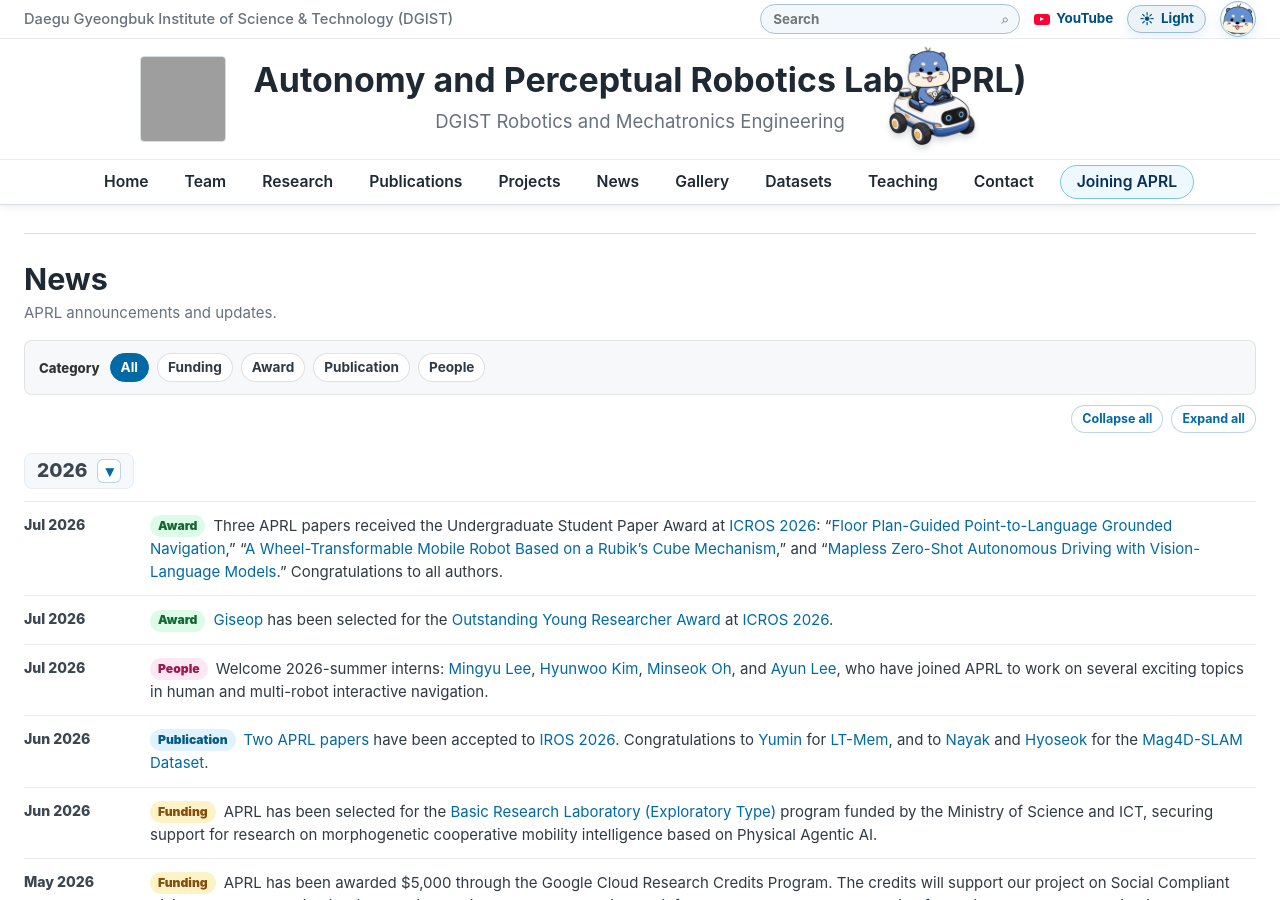
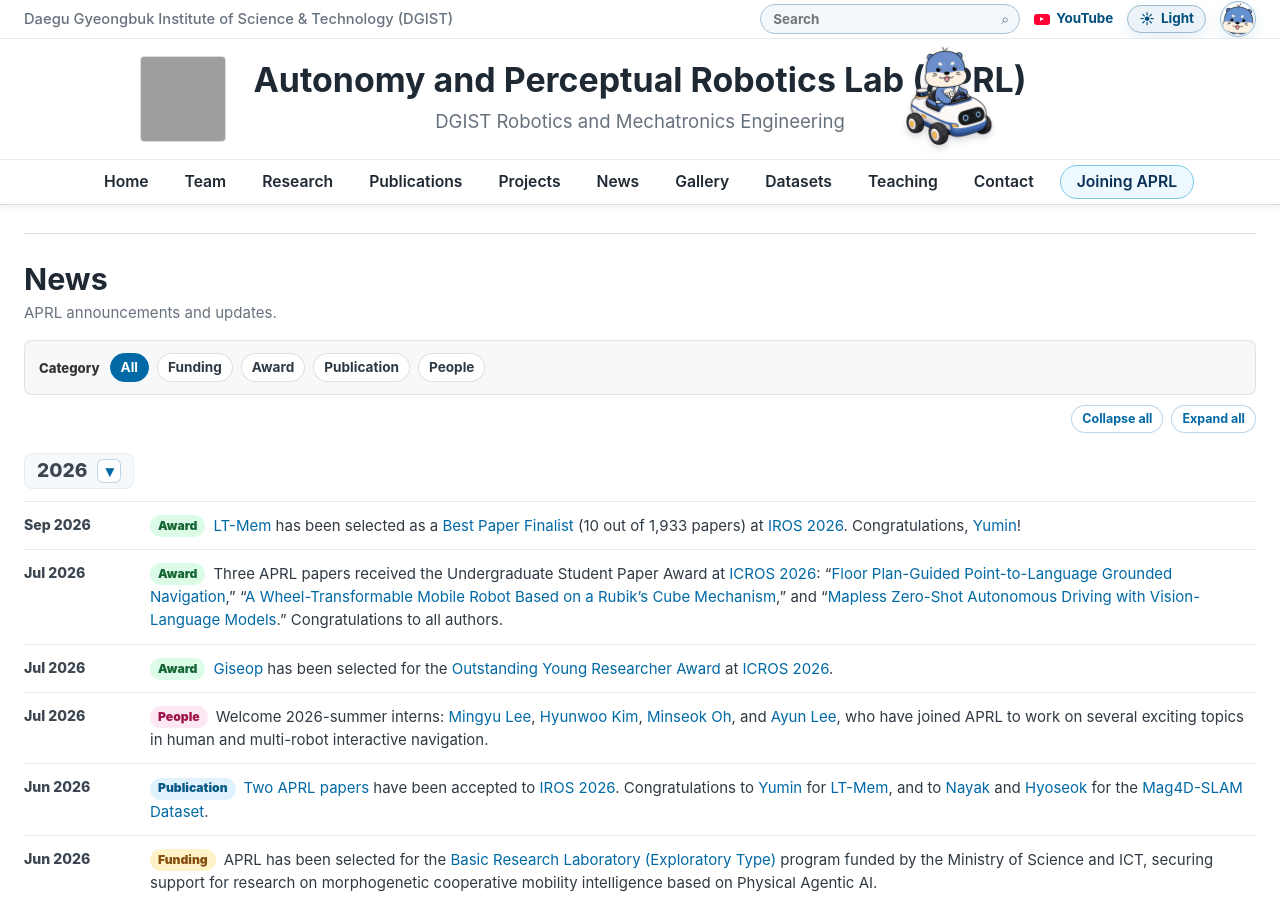
Before and after one commit to team-aprl/team-aprl.github.io, a Jekyll site: the page built from news.html, in a window 1280 px wide and 900 px high. Built offline with Jekyll 4.4.1, drawn with Linux system fonts in a browser that asks for light colours; grey boxes are pictures that could not be loaded.

Commit message:
Add LT-Mem best paper finalist news

```diff
--- a/index.html
+++ b/index.html
@@ -48,7 +48,7 @@
             })
             .then((html) => {
               const doc = new DOMParser().parseFromString(html, "text/html");
-              const items = Array.from(doc.querySelectorAll("[data-home-reveal='true']"));
+              const items = Array.from(doc.querySelectorAll("[data-home-reveal='true']")).slice(0, 10);
               list.replaceChildren(...items.map((item) => item.cloneNode(true)));
             })
             .catch(() => {
--- a/news.html
+++ b/news.html
@@ -31,6 +31,10 @@
 
         <div class="publication-year" data-news-year>2026</div>
         <ol class="news-list">
+          <li data-news-category="award" data-home-reveal="true">
+            <time datetime="2026-09">Sep 2026</time>
+            <p><span class="news-tag tag-award">Award</span><a href="publications.html?year=2026&amp;venue=iros&amp;q=LT-Mem#lt-mem">LT-Mem</a> has been selected as a <a href="assets/news/lt-mem-iros2026-best-paper-finalist.png">Best Paper Finalist</a> (10 out of 1,933 papers) at <a href="https://2026.ieee-iros.org/">IROS 2026</a>. Congratulations, <a href="{{ '/team.html' | relative_url }}#team-member-yumin-lee">Yumin</a>!</p>
+          </li>
           <li data-news-category="award">
             <time datetime="2026-07">Jul 2026</time>
             <p><span class="news-tag tag-award">Award</span>Three APRL papers received the Undergraduate Student Paper Award at <a href="https://2026.icros.org/">ICROS 2026</a>: “<a href="publications.html?region=domestic&amp;type=conference&amp;venue=icros#floorplan-point-language-grounded-navigation">Floor Plan-Guided Point-to-Language Grounded Navigation</a>,” “<a href="publications.html?region=domestic&amp;type=conference&amp;venue=icros#rubiks-cube-wheel-transformable-mobile-robot">A Wheel-Transformable Mobile Robot Based on a Rubik’s Cube Mechanism</a>,” and “<a href="publications.html?region=domestic&amp;type=conference&amp;venue=icros#mapless-zero-shot-autonomous-driving">Mapless Zero-Shot Autonomous Driving with Vision-Language Models</a>.” Congratulations to all authors.</p>
@@ -55,7 +59,7 @@
             <time datetime="2026-05">May 2026</time>
             <p><span class="news-tag tag-funding">Funding</span>APRL has been awarded $5,000 through the Google Cloud Research Credits Program. The credits will support our project on Social Compliant Vision-Language Navigation (SC-VLN), enabling large-scale multimodal inference and benchmark evaluation for socially aware robot navigation.</p>
           </li>
-          <li data-news-category="publication" data-home-reveal="true">
+          <li data-news-category="publication">
             <time datetime="2026-05">May 2026</time>
             <p><span class="news-tag tag-publication">Publication</span><a href="publications.html?year=2026&amp;type=workshop#publications">Three workshop papers</a> from our lab have been accepted to <a href="https://2026.ieee-icra.org/">ICRA 2026</a>. Congrats to <a href="{{ '/team.html' | relative_url }}#team-member-doyeon-kim">Doyeon</a> and <a href="{{ '/team.html' | relative_url }}#team-member-bibhutibhusan-nayak">Nayak</a>+<a href="{{ '/team.html' | relative_url }}#team-member-hyoseok-ju">Hyoseok</a> for their papers accepted to the <a href="https://xingxingzuo.github.io/MM-SpatialAI/">MM-SpatialAI Workshop</a>, and to <a href="{{ '/team.html' | relative_url }}#team-member-hoyun-kim">Hoyun</a> for his paper accepted to the <a href="https://icra2026-planetary-robotics.github.io/">Workshop on Perceptual Challenges for Planetary Exploration</a>.</p>
           </li>
```
Also changed, not shown: assets/news/lt-mem-iros2026-best-paper-finalist.png (added).
